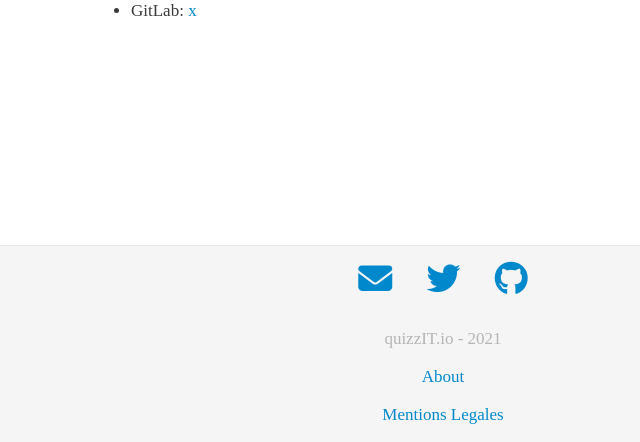
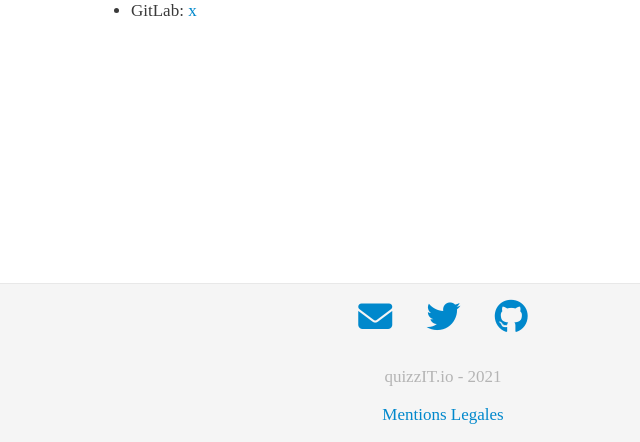
Before and after one commit to Florian420/CnamProj01, a PHP site: page /about.php in a window 1280 px wide. Shown: the part 358-800 px from the top of the page, without its empty margins (197-837 px from the left). Run offline with PHP 8.4, Linux system fonts and the light colour scheme; some libraries are stand-ins or nearby versions.

Commit message:
Update footer.php

```diff
--- a/footer.php
+++ b/footer.php
@@ -6,6 +6,5 @@
     </div>
 
     <p class="center">quizzIT.io - 2021</p>
-    <p class="center"><a href="/about.php">About</a></p>
     <p class="center"><a href="/mentionsLegales.php">Mentions Legales</a></p>
 </footer>
```
